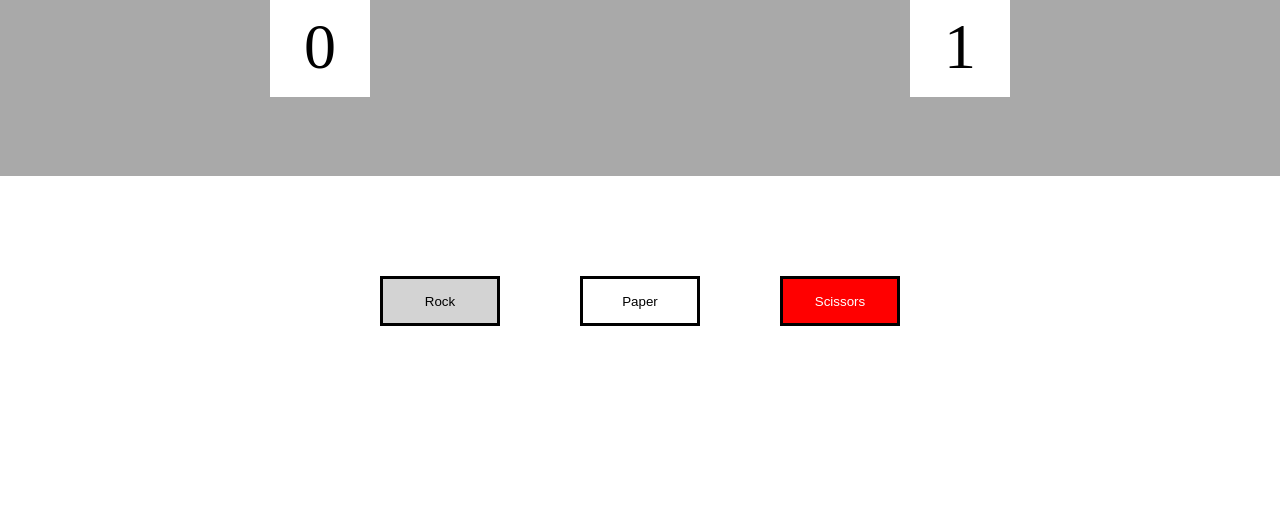
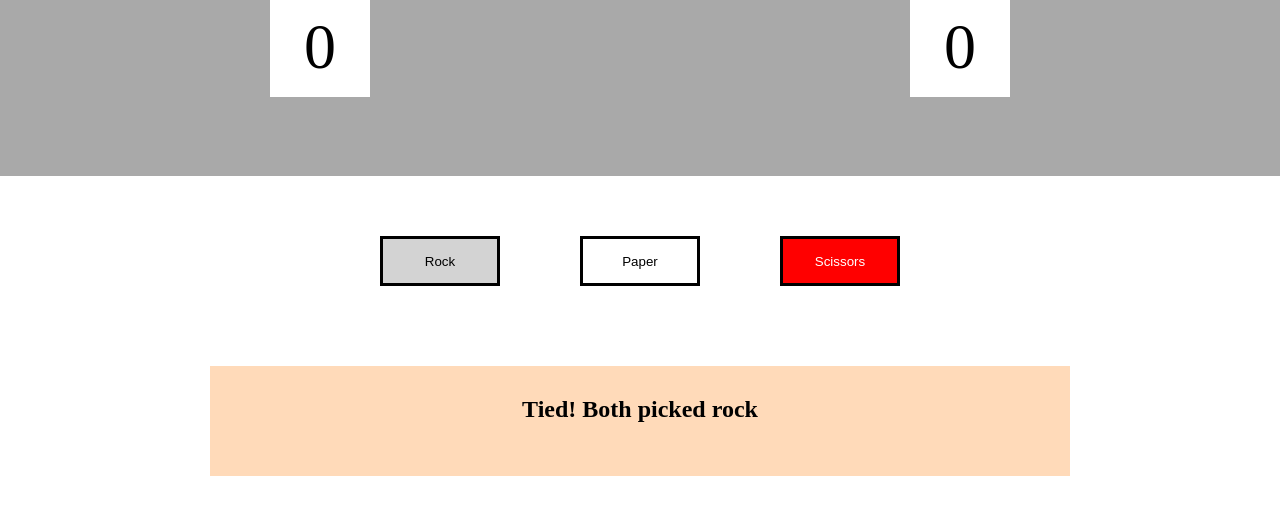
Before and after one commit to eulo0/odin-rock-paper-scissors, a plain HTML site: page index.html in a window 1280 px wide. Both pictures are taken after a click on the button "Rock". Shown: the part 124-638 px from the top of the page. Drawn offline with Linux system fonts and the light colour scheme.

Commit message:
Included outcome message and changed the game to first to 5

```diff
--- a/index.html
+++ b/index.html
@@ -23,6 +23,7 @@
         <button id = "paper" class="paper"> Paper </button>
         <button id = "scissors" class="scissors"> Scissors </button>
     </div>
+    <div class="message"></div>
 </body>
 <script src="script.js"></script>
 </html>
--- a/script.js
+++ b/script.js
@@ -15,11 +15,6 @@ function valueTostring(value){
 }
 
 function playRound(humanChoice){
-    if (round > 5) {
-        alert("Game Over!")
-    }
-
-    else {
         const computerChoice = getComputerChoice();
         var humanOutcome = 0;
         var computerOutcome = 0;
@@ -32,6 +27,7 @@ function playRound(humanChoice){
                 else if (computerChoice === "scissors") {
                     humanOutcome += 1;
                 }
+                break;
             case "rock":
                 if (computerChoice === "paper") {
                     computerOutcome += 1;
@@ -39,6 +35,7 @@ function playRound(humanChoice){
                 else if (computerChoice === "scissors") {
                     humanOutcome += 1;
                 }
+                break;
             case "scissors":
                 if (computerChoice === "rock") {
                     computerOutcome += 1;
@@ -46,6 +43,7 @@ function playRound(humanChoice){
                 else if (computerChoice === "paper") {
                     humanOutcome += 1;
                 }
+                break;
         }
 
         var outcomeStatement = "";
@@ -62,19 +60,27 @@ function playRound(humanChoice){
             computerScore += 1;
         }
 
-        alert(outcomeStatement);
-        round += 1;
         humanDisplayScore.textContent = humanScore;
         computerDisplayScore.textContent = computerScore;
-    }
+        outcomeMessage.textContent = outcomeStatement;
+
+        if (humanScore === 5 || computerScore === 5) {
+            if (humanScore > computerScore) {
+                outcomeMessage.textContent = "You Won!";
+            }
+            else if (humanScore < computerScore ) {
+                outcomeMessage.textContent = "You Lost!";
+            }
+            buttons.forEach((button) => button.remove());
+        }
 }
 
-var round = 1;
 var humanScore = 0;
 var computerScore = 0;
 
 const humanDisplayScore = document.querySelector(".score-human");
 const computerDisplayScore = document.querySelector(".score-computer");
+const outcomeMessage = document.querySelector(".message");
 const buttons = document.querySelectorAll("button");
 
 buttons.forEach((button) => {
--- a/styles.css
+++ b/styles.css
@@ -36,8 +36,7 @@
 .options {
     display: flex;
     justify-content: center;
-    height: 200px;
-    padding: 100px;
+    padding: 60px;
     gap: 80px;
 }
 
@@ -64,6 +63,19 @@
     color: white;
 }
 
+.message {
+    background: peachpuff;
+    color: black;
+    width: 800px;
+    height: 50px;
+    display: flex;
+    justify-content: center;
+    align-content: center;
+    margin: 20px auto;
+    padding: 30px;
+    font-size: 24px;
+    font-weight: 700;
+}
 
 body {
     margin: 0;
```
